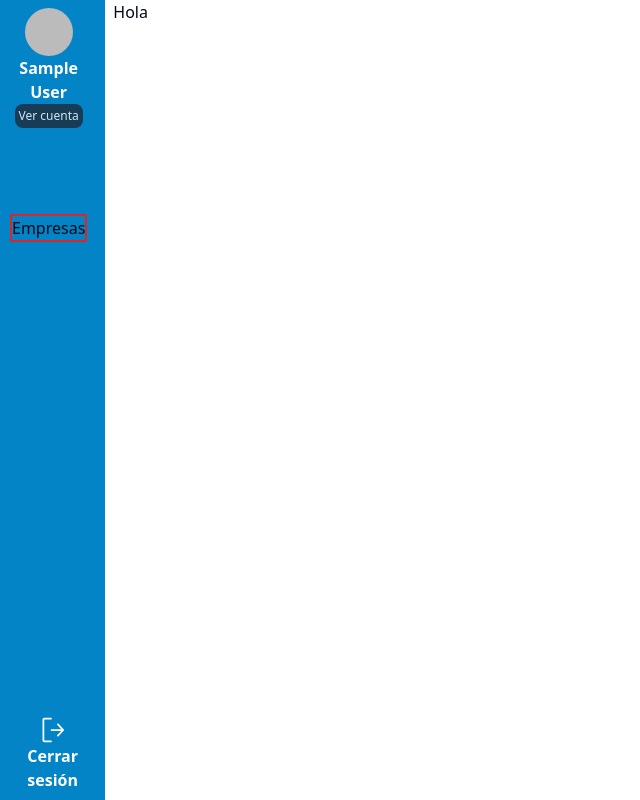
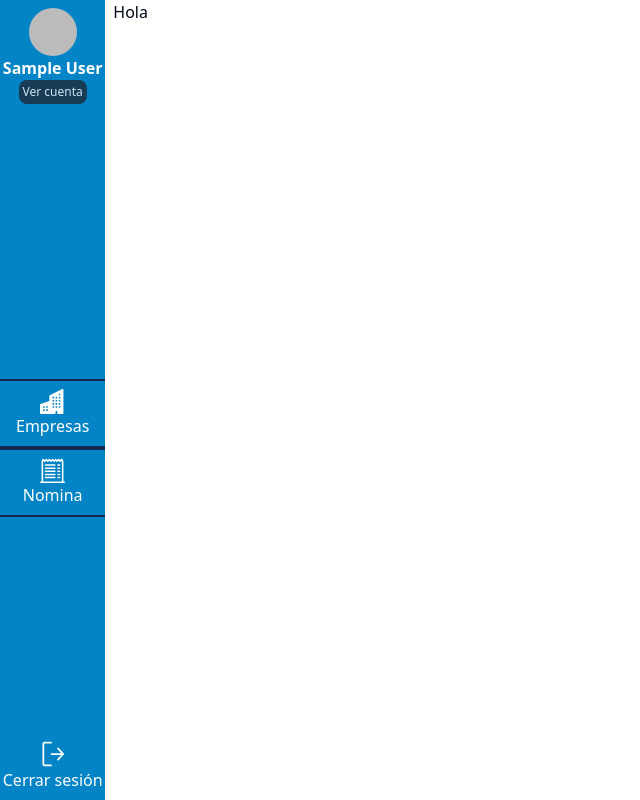
Before and after one commit to YuranyZura/nomiSys, a React (Vite) app in the folder front/: page /dashboard in a window 1280 px wide. Shown: the whole page, without its empty margins (0-640 px from the left). Built offline with nearby package versions, Linux system fonts and the light colour scheme; no server answers; sample sign-in values are in the browser's storage.

Commit message:
boton registrar empresa

```diff
--- /dev/null
+++ b/front/src/components/Empresas.tsx
@@ -0,0 +1,70 @@
+import { Button } from "./ui/button";
+import {
+  Card,
+  CardContent,
+  CardDescription,
+  CardFooter,
+  CardHeader,
+  CardTitle,
+} from "@/components/ui/card";
+
+const Empresas = () => {
+  return (
+    <div className="p-6 w-full  bg-red-600 ">
+      <div className="p-7 bg-yellow-300 flex justify-end">
+        <Button type="submit" className="bg-blue-800 hover:bg-blue-500 text-lg">
+          Registrar empresa
+        </Button>
+      </div>
+      <h1>Empresas</h1>
+      <div className="flex space-x-2 bg-black w-1/2 ">
+        <Card>
+          <CardHeader>
+            <CardTitle>Zoomac</CardTitle>
+            <CardDescription>construccion</CardDescription>
+          </CardHeader>
+          <CardContent>
+            <p>construccion@gmail.com</p>
+            <p>NIT 1258</p>
+            <p>Apartado CL 98 #12-23</p>
+          </CardContent>
+          <CardFooter>
+            <p>tel 321987456</p>
+          </CardFooter>
+        </Card>
+
+        <Card>
+          <CardHeader>
+            <CardTitle>Inversiones ahsarch sas zomac</CardTitle>
+            <CardDescription>construccion</CardDescription>
+          </CardHeader>
+          <CardContent>
+            <p>ahsley3110@gmail.com</p>
+            <p>NIT 901299575-5</p>
+            <p>chigorodo urb montecarlos manzana B4 #26</p>
+          </CardContent>
+          <CardFooter>
+            <p>tel 3156987423</p>
+          </CardFooter>
+        </Card>
+
+        <Card>
+          <CardHeader>
+            <CardTitle>solo maiz</CardTitle>
+            <CardDescription>venta envueltos de choclo</CardDescription>
+          </CardHeader>
+          <CardContent>
+            <p>solo maiz@gmail.com</p>
+            <p>NIT 02365</p>
+            <p>Apartado calle #3 bloque 1osdjfojsfjsdifjiodsjf</p>
+          </CardContent>
+          <CardFooter>
+            <p>tel 3225649807</p>
+          </CardFooter>
+        </Card>
+      </div>
+    </div>
+  );
+};
+
+export default Empresas;
--- a/front/src/components/Login.tsx
+++ b/front/src/components/Login.tsx
@@ -3,7 +3,6 @@ import {
   signInWithEmailAndPassword,
   signInWithPopup,
   GithubAuthProvider,
-  fetchSignInMethodsForEmail,
   signInWithRedirect,
 } from "firebase/auth";
 import { auth } from "@/config/firebase";
@@ -64,7 +63,7 @@ export const Login = () => {
 
     try {
       await signInWithEmailAndPassword(auth, correo, contraseña);
-      navigate("/dashboard")
+      navigate("/dashboard");
     } catch (error: any) {
       toast({
         variant: "destructive",
--- a/front/src/components/Navigation.tsx
+++ b/front/src/components/Navigation.tsx
@@ -2,6 +2,7 @@ import { auth } from "@/config/firebase";
 import { useState } from "react";
 import { Link, useNavigate } from "react-router-dom";
 import { GoSignOut } from "react-icons/go";
+import { BsBuildingsFill, BsReceiptCutoff } from "react-icons/bs";
 
 const Navigation = () => {
   const [user, setUser] = useState(auth.currentUser);
@@ -18,7 +19,7 @@ const Navigation = () => {
   };
 
   return (
-    <header className="bg-sky-600 w-1/12 relative h-screen py-2 pr-2">
+    <header className="bg-sky-600 w-1/12 relative h-screen py-2 pr-0 flex flex-col justify-between ">
       <div className="flex flex-col">
         <img
           src={user?.photoURL ?? ""}
@@ -34,18 +35,26 @@ const Navigation = () => {
           Ver cuenta
         </Link>
       </div>
-      <div className="flex justify-center items-center h-[25vh] my-px-">
+      <div className="flex justify-center items-center flex-col text-white">
         <Link
-          className="border-2 border-solid border-red-600"
+          className="border-y-2 border-solid border-blue-950 w-full text-center py-2 hover:bg-blue-500"
           to="/dashboard/empresas"
         >
+          <BsBuildingsFill className="mx-auto text-white" size={25} />
           Empresas
+        </Link>
+        <Link
+          className="border-y-2 border-solid border-blue-950 w-full text-center py-2 hover:bg-blue-500"
+          to="/dashboard/nomina"
+        >
+          <BsReceiptCutoff className="mx-auto text-white" size={25} />
+          Nomina
         </Link>
       </div>
       <nav></nav>
       <div className="absolute bottom-0 mb-2 w-full flex justify-center">
         <button
-          className="text-white mx-auto font-semibold"
+          className="text-white mx-auto font-italic"
           onClick={handleSignOut}
         >
           <GoSignOut size={28} className="mx-auto" />
--- a/front/src/views/Dashboard.tsx
+++ b/front/src/views/Dashboard.tsx
@@ -1,4 +1,5 @@
 import AccountInfo from "@/components/AccountInfo";
+import Empresas from "@/components/Empresas";
 import Navigation from "@/components/Navigation";
 import StartDashboard from "@/components/StartDashboard";
 import { Route, Routes } from "react-router-dom";
@@ -10,6 +11,7 @@ const Dashboard = () => {
       <Routes>
         <Route path="/" element={<StartDashboard />} />
         <Route path="/account" element={<AccountInfo />} />
+        <Route path="/empresas" element={<Empresas />} />
       </Routes>
     </div>
   );
```
